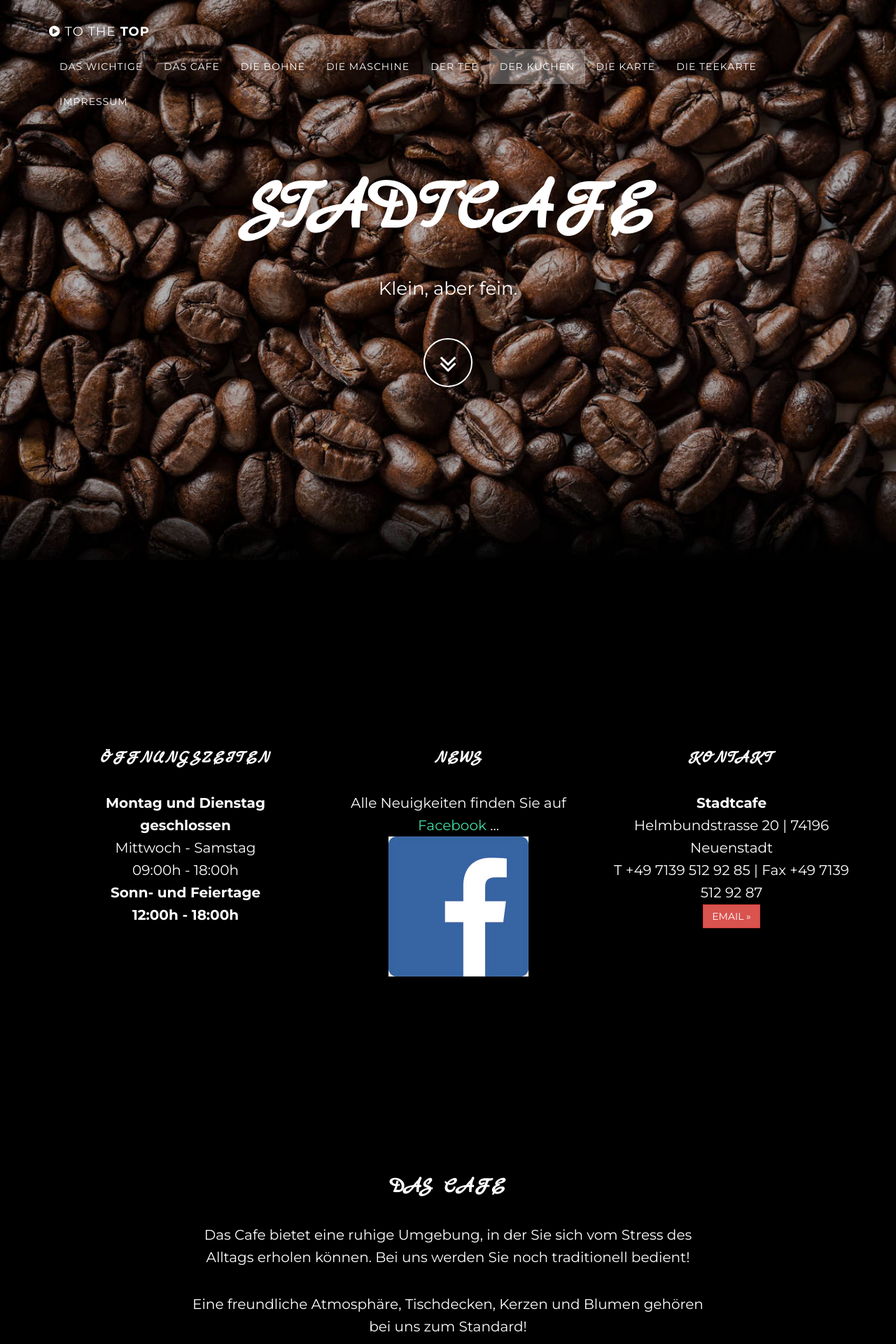
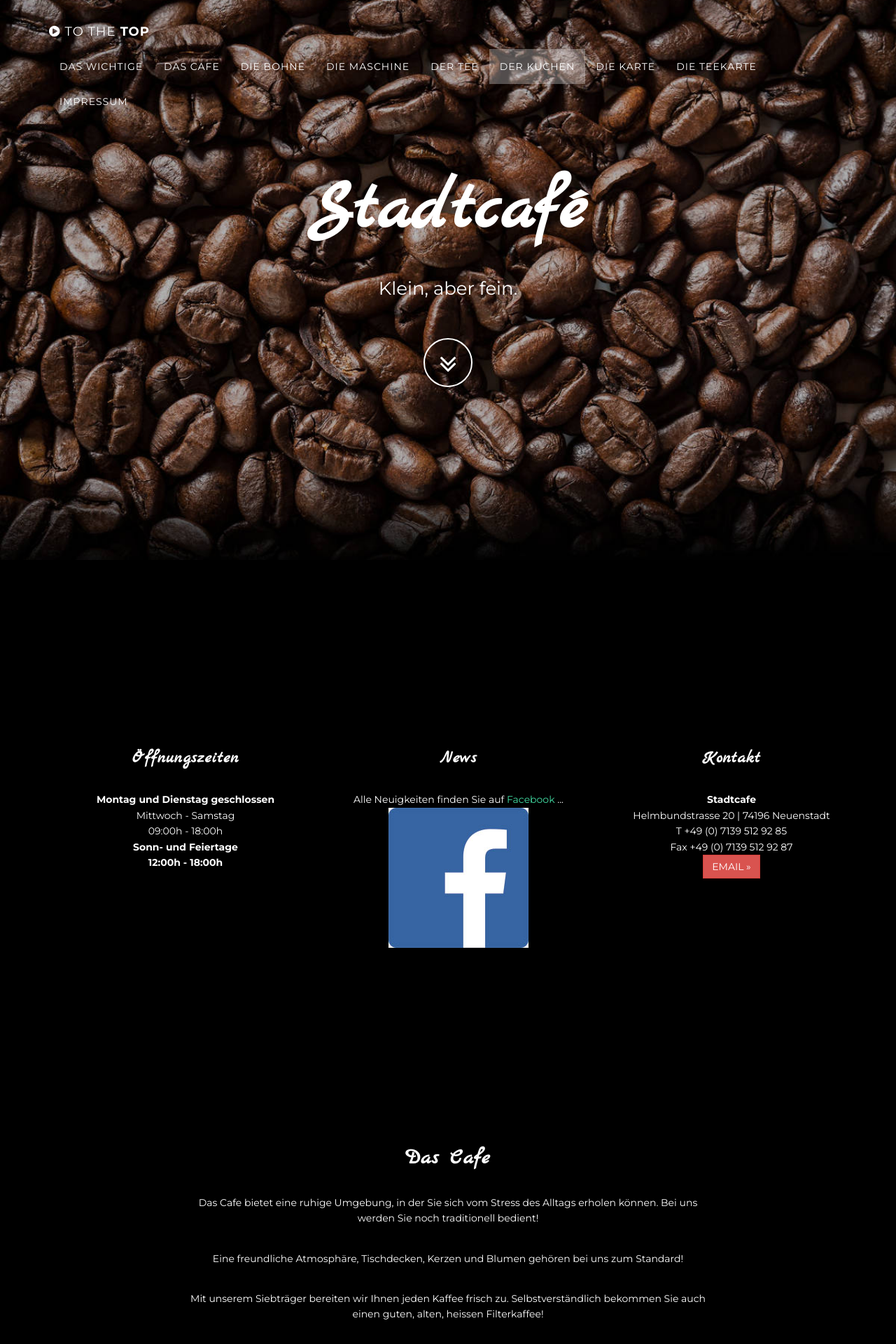
Before and after one commit to j1cken/stadtcafe, a PHP site: page /index.html in a window 1280 px wide. Shown: the top 1920 px of the page at 70% size. Run offline with PHP 8.4, Linux system fonts and the light colour scheme; some libraries are stand-ins or nearby versions.

Commit message:
formatting

```diff
--- a/php/css/grayscale.css
+++ b/php/css/grayscale.css
@@ -30,7 +30,6 @@ h4,
 h5,
 h6 {
     margin: 0 0 35px;
-    text-transform: uppercase;
     font-family: cassette,Montserrat,"Helvetica Neue",Helvetica,Arial,sans-serif;
     font-weight: 700;
     letter-spacing: 1px;
@@ -45,7 +44,7 @@ p {
 @media(min-width:768px) {
     p {
         margin: 0 0 35px;
-        font-size: 20px;
+        font-size: 14px;
         line-height: 1.6;
     }
 }
@@ -153,7 +152,7 @@ a:focus {
     padding: 100px 0;
     text-align: center;
     color: #fff;
-    background: url(/php/images/kaffeebohnen.jpg) no-repeat bottom center scroll;
+    background: url(../images/kaffeebohnen.jpg) no-repeat bottom center scroll;
     background-color: #000;
     -webkit-background-size: cover;
     -moz-background-size: cover;
@@ -271,7 +270,7 @@ a:focus {
     width: 100%;
     padding: 50px 0;
     color: #fff;
-    background: url(../img/table.jpg) no-repeat center center scroll;
+    background: url(../images/table.jpg) no-repeat center center scroll;
     background-color: #000;
     -webkit-background-size: cover;
     -moz-background-size: cover;
--- a/php/index.html
+++ b/php/index.html
@@ -92,7 +92,7 @@
             <div class="container">
                 <div class="row">
                     <div class="col-md-8 col-md-offset-2">
-                        <h1 class="brand-heading">Stadtcafe</h1>
+                        <h1 class="brand-heading">Stadtcaf&eacute;</h1>
                         <p class="intro-text">Klein, aber fein.</p>
 												<p></p>
                         <a href="#cafe" class="btn btn-circle page-scroll">
@@ -138,7 +138,8 @@
                         <p class="">
 													<b>Stadtcafe</b></br>
 													Helmbundstrasse 20 | 74196 Neuenstadt</br>
-													T +49 7139 512 92 85 | Fax +49 7139 512 92 87</br>
+													T +49 (0) 7139 512 92 85</br>
+													Fax +49 (0) 7139 512 92 87</br>
 												<a class="btn btn-danger" href="mailto:tanja@stadtcafe.biz?Subject=Anfrage%20Website" role="button">Email &raquo;</a>
 												</p>
                     </div>
```
